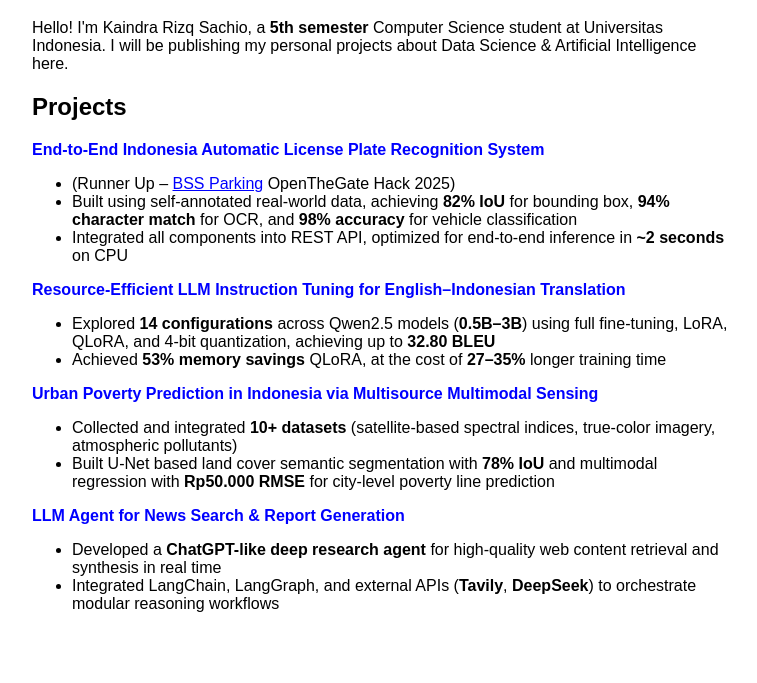
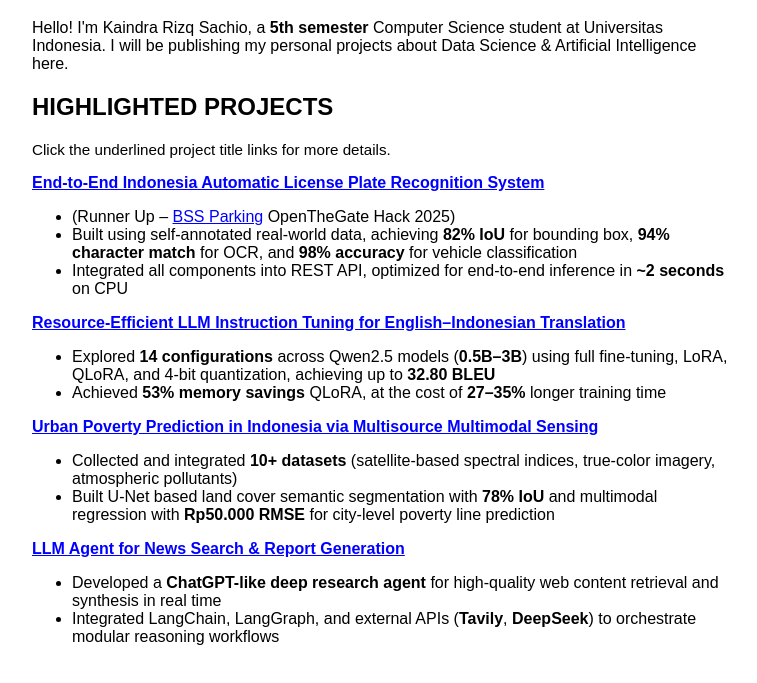
Before and after one commit to kaindraa/kaindraa.github.io, a plain HTML site: page index.html in a window 1280 px wide. Shown: the part 93-776 px from the top of the page, without its empty margins (258-1015 px from the left). Drawn offline with Linux system fonts and the light colour scheme.

Commit message:
Update index.html

```diff
--- a/index.html
+++ b/index.html
@@ -8,28 +8,29 @@
 <h1>Kaindra Rizq Sachio</h1>
 <p>Hello! I'm Kaindra Rizq Sachio, a <strong>5th semester</strong> Computer Science student at Universitas Indonesia. I will be publishing my personal projects about Data Science & Artificial Intelligence here.</p>
 
-<h2>Projects</h2>
+<h2>HIGHLIGHTED PROJECTS</h2>
+<p style="font-size: 0.95em;">Click the underlined project title links for more details.</p>
 
-<p><strong><a href="https://parkirlokeren.vercel.app/" target="_blank" style="text-decoration: none; color: blue;">End-to-End Indonesia Automatic License Plate Recognition System</a></strong></p>
+<p><strong><a href="https://parkirlokeren.vercel.app/" target="_blank" style="text-decoration: underline; color: blue;">End-to-End Indonesia Automatic License Plate Recognition System</a></strong></p>
 <ul>
 <li>(Runner Up – <a href="https://bssparking.id" target="_blank" style="color: blue;">BSS Parking</a> OpenTheGate Hack 2025)</li>
 <li>Built using self-annotated real-world data, achieving <strong>82% IoU</strong> for bounding box, <strong>94% character match</strong> for OCR, and <strong>98% accuracy</strong> for vehicle classification</li>
 <li>Integrated all components into REST API, optimized for end-to-end inference in <strong>~2 seconds</strong> on CPU</li>
 </ul>
 
-<p><strong><a href="https://kaindraa.github.io/projects/efficient-translation/efficient-translation.html" target="_blank" style="text-decoration: none; color: blue;">Resource-Efficient LLM Instruction Tuning for English–Indonesian Translation</a></strong></p>
+<p><strong><a href="https://kaindraa.github.io/projects/efficient-translation/efficient-translation.html" target="_blank" style="text-decoration: underline; color: blue;">Resource-Efficient LLM Instruction Tuning for English–Indonesian Translation</a></strong></p>
 <ul>
 <li>Explored <strong>14 configurations</strong> across Qwen2.5 models (<strong>0.5B–3B</strong>) using full fine-tuning, LoRA, QLoRA, and 4-bit quantization, achieving up to <strong>32.80 BLEU</strong></li>
 <li>Achieved <strong>53% memory savings</strong> QLoRA, at the cost of <strong>27–35%</strong> longer training time</li>
 </ul>
 
-<p><strong><a href="https://drive.google.com/file/d/1BQIghp-UdukvgNgabopBvLz63hdyXZNT/view?usp=drive_link" target="_blank" style="text-decoration: none; color: blue;">Urban Poverty Prediction in Indonesia via Multisource Multimodal Sensing</a></strong></p>
+<p><strong><a href="https://drive.google.com/file/d/1BQIghp-UdukvgNgabopBvLz63hdyXZNT/view?usp=drive_link" target="_blank" style="text-decoration: underline; color: blue;">Urban Poverty Prediction in Indonesia via Multisource Multimodal Sensing</a></strong></p>
 <ul>
 <li>Collected and integrated <strong>10+ datasets</strong> (satellite-based spectral indices, true-color imagery, atmospheric pollutants)</li>
 <li>Built U-Net based land cover semantic segmentation with <strong>78% IoU</strong> and multimodal regression with <strong>Rp50.000 RMSE</strong> for city-level poverty line prediction</li>
 </ul>
 
-<p><strong><a href="http://52.64.241.238:8501/" target="_blank" style="text-decoration: none; color: blue;">LLM Agent for News Search & Report Generation</a></strong></p>
+<p><strong><a href="http://52.64.241.238:8501/" target="_blank" style="text-decoration: underline; color: blue;">LLM Agent for News Search & Report Generation</a></strong></p>
 <ul>
 <li>Developed a <strong>ChatGPT-like deep research agent</strong> for high-quality web content retrieval and synthesis in real time</li>
 <li>Integrated LangChain, LangGraph, and external APIs (<strong>Tavily</strong>, <strong>DeepSeek</strong>) to orchestrate modular reasoning workflows</li>
```
